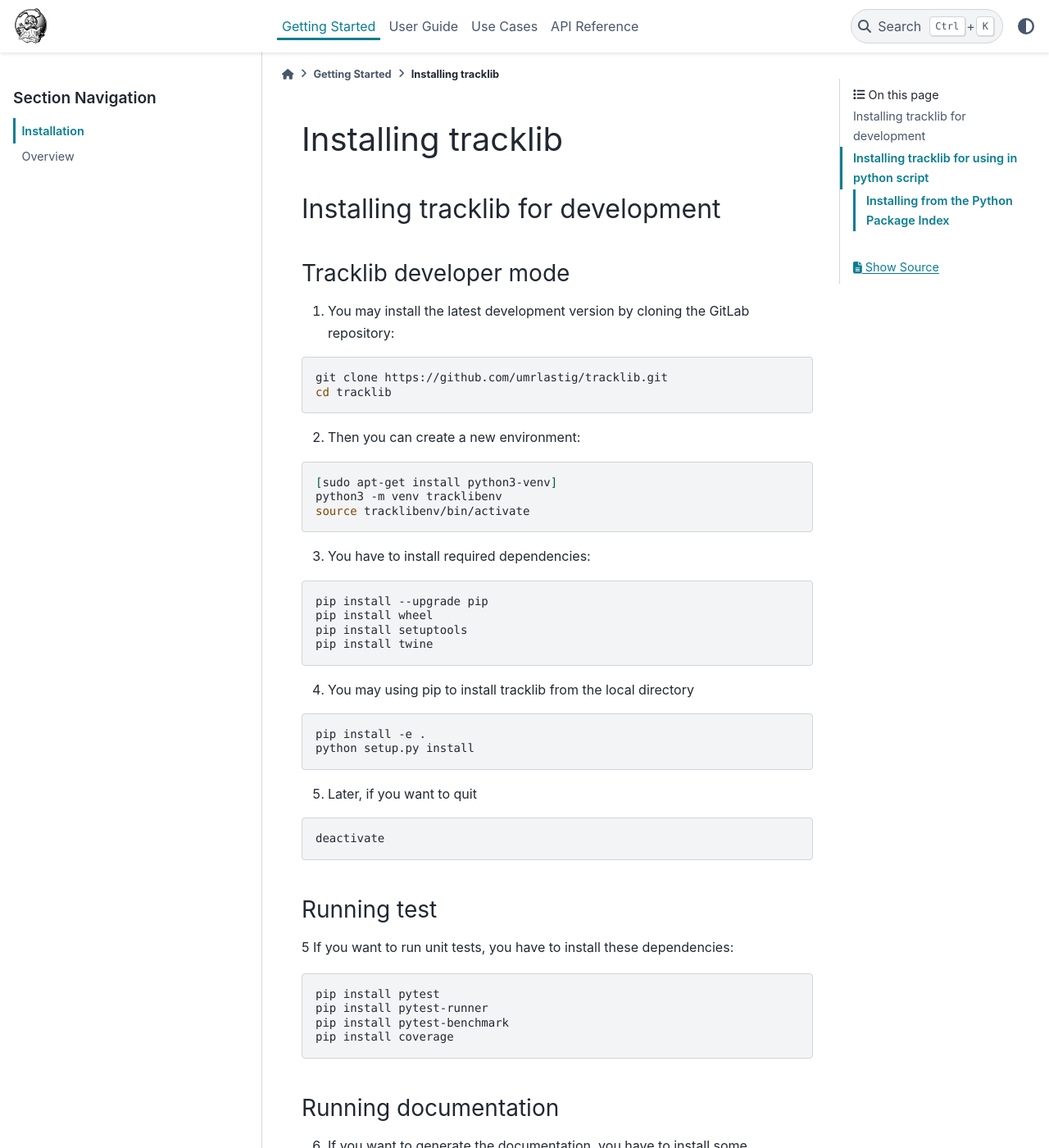
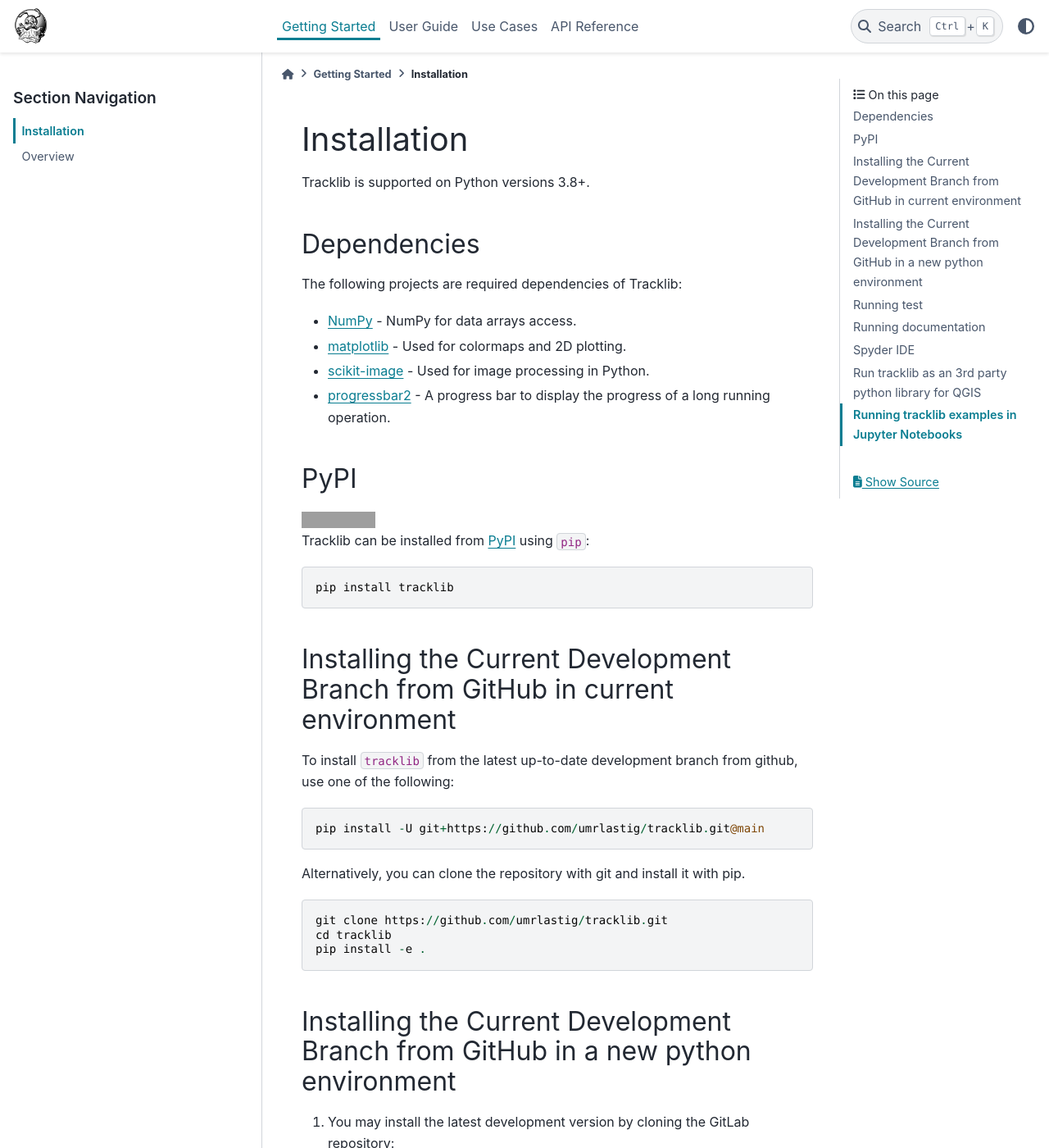
Before and after one commit to umrlastig/tracklib, a Sphinx documentation site: the page built from doc/source/started/install.rst, in a window 1280 px wide and 1400 px high. Shown: the whole window at 82% size. Built offline with Sphinx 7.4.7 and the PyData theme 0.15.4, drawn with Linux system fonts in a browser that asks for light colours; some of the changed text lies outside the part shown; grey boxes are pictures that could not be loaded.

Commit message:
doc install

```diff
--- a/doc/source/started/install.rst
+++ b/doc/source/started/install.rst
@@ -3,15 +3,58 @@
 :License: --
 :Date: 21/09/2020
 
+Installation
+============
 
-Installing tracklib
-*********************
+Tracklib is supported on Python versions 3.8+.
 
-Installing tracklib for development
-====================================
 
-Tracklib developer mode
--------------------------
+
+Dependencies
+~~~~~~~~~~~~
+
+The following projects are required dependencies of Tracklib:
+
+* `NumPy <https://pypi.org/project/numpy/>`_ - NumPy for data arrays access.
+* `matplotlib <https://pypi.org/project/matplotlib/>`_ - Used for colormaps and 2D plotting.
+* `scikit-image <https://pypi.org/project/scikit-image/>`_ - Used for image processing in Python.
+* `progressbar2 <https://pypi.org/project/progressbar2/>`_ - A progress bar to display the progress of a long running operation.
+
+
+
+PyPI
+~~~~
+
+.. image:: https://img.shields.io/pypi/v/tracklib.svg?logo=python&logoColor=white
+   :target: https://pypi.python.org/pypi/tracklib/
+
+Tracklib can be installed from `PyPI <https://pypi.org/project/tracklib/>`_
+using ``pip``::
+
+    pip install tracklib
+
+
+
+Installing the Current Development Branch from GitHub in current environment
+~~~~~~~~~~~~~~~~~~~~~~~~~~~~~~~~~~~~~~~~~~~~~~~~~~~~~~~~~~~~~~~~~~~~~~~~~~~~
+To install ``tracklib`` from the latest up-to-date development branch from github,
+use one of the following:
+
+.. code::
+
+   pip install -U git+https://github.com/umrlastig/tracklib.git@main
+
+Alternatively, you can clone the repository with git and install it with pip.
+
+.. code::
+
+   git clone https://github.com/umrlastig/tracklib.git
+   cd tracklib
+   pip install -e .
+
+
+Installing the Current Development Branch from GitHub in a new python environment
+~~~~~~~~~~~~~~~~~~~~~~~~~~~~~~~~~~~~~~~~~~~~~~~~~~~~~~~~~~~~~~~~~~~~~~~~~~~~~~~~~
 
 1. You may install the latest development version by cloning the GitLab repository:
 
@@ -56,9 +99,9 @@
 
 
 Running test
---------------
+~~~~~~~~~~~~
 
-5 If you want to run unit tests, you have to install these dependencies:
+If you want to run unit tests, you have to install these dependencies:
 
 .. code-block:: shell
 
@@ -69,9 +112,9 @@
 
 
 Running documentation
-------------------------
+~~~~~~~~~~~~~~~~~~~~~
 
-6. If you want to generate the documentation, you have to install some dependencies are required:
+If you want to generate the documentation, you have to install some dependencies are required:
 
 .. code-block:: shell
 
@@ -89,9 +132,9 @@
 
 
 Spyder IDE
------------
+~~~~~~~~~~
 
-8. A python IDE make the development more easy.
+A python IDE make the development more easy.
 
 .. code-block:: shell
 
@@ -117,8 +160,9 @@
    <br />
 
 
+
 Run tracklib as an 3rd party python library for QGIS
------------------------------------------------------
+~~~~~~~~~~~~~~~~~~~~~~~~~~~~~~~~~~~~~~~~~~~~~~~~~~~~
 
 1. Check in the QGIS Python Console with which version of python, Qgis runs. To find out where:
 
@@ -149,17 +193,7 @@
 
 
 
-Installing tracklib for using in python script
-================================================
+Running tracklib examples in Jupyter Notebooks
+~~~~~~~~~~~~~~~~~~~~~~~~~~~~~~~~~~~~~~~~~~~~~~
 
-**tracklib** is written in pure Python, so installation is easy. tracklib works on Python 3.5+.
-
-
-Installing from the Python Package Index
-------------------------------------------
-
-You can download it from PyPI repository using pip:
-
-.. code-block:: shell
-
-   TODO
+TODO
```
Also changed, not shown: other parts of doc/source/started/install.rst (+1 -1 lines).
